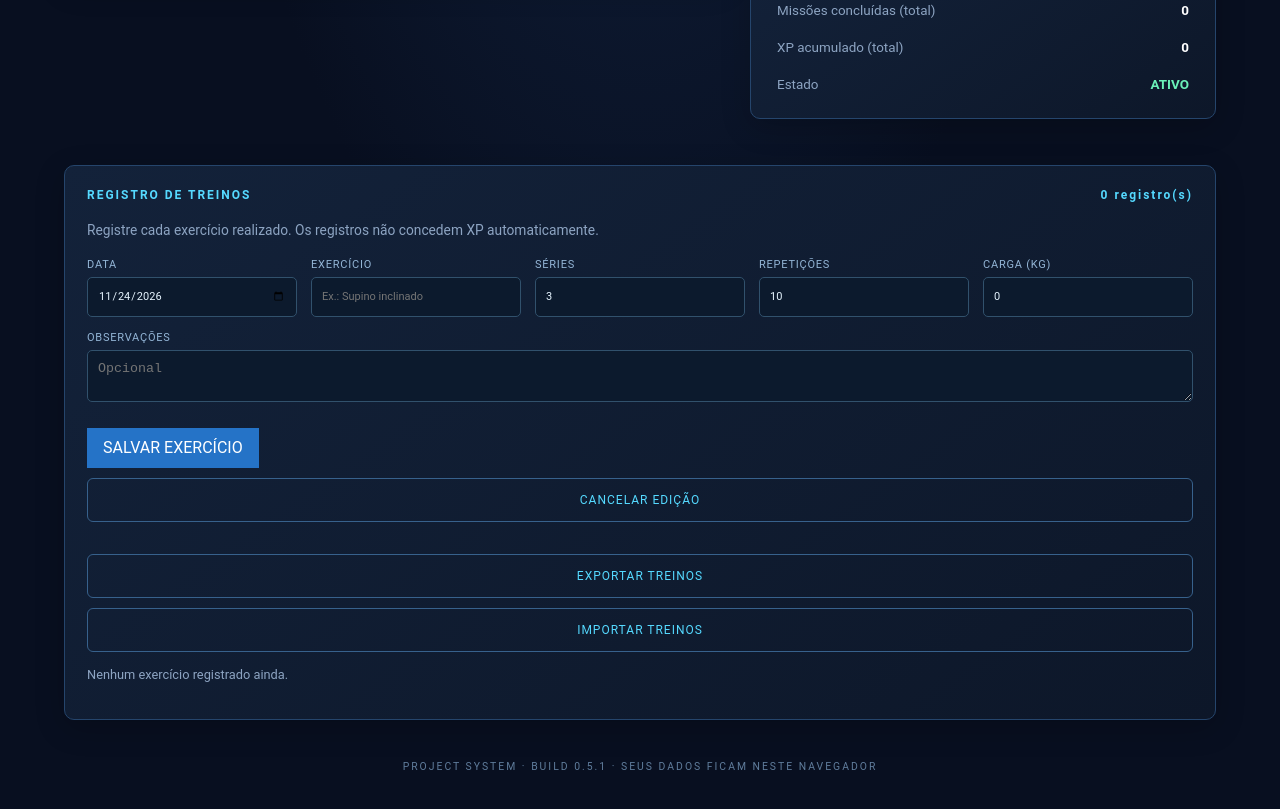
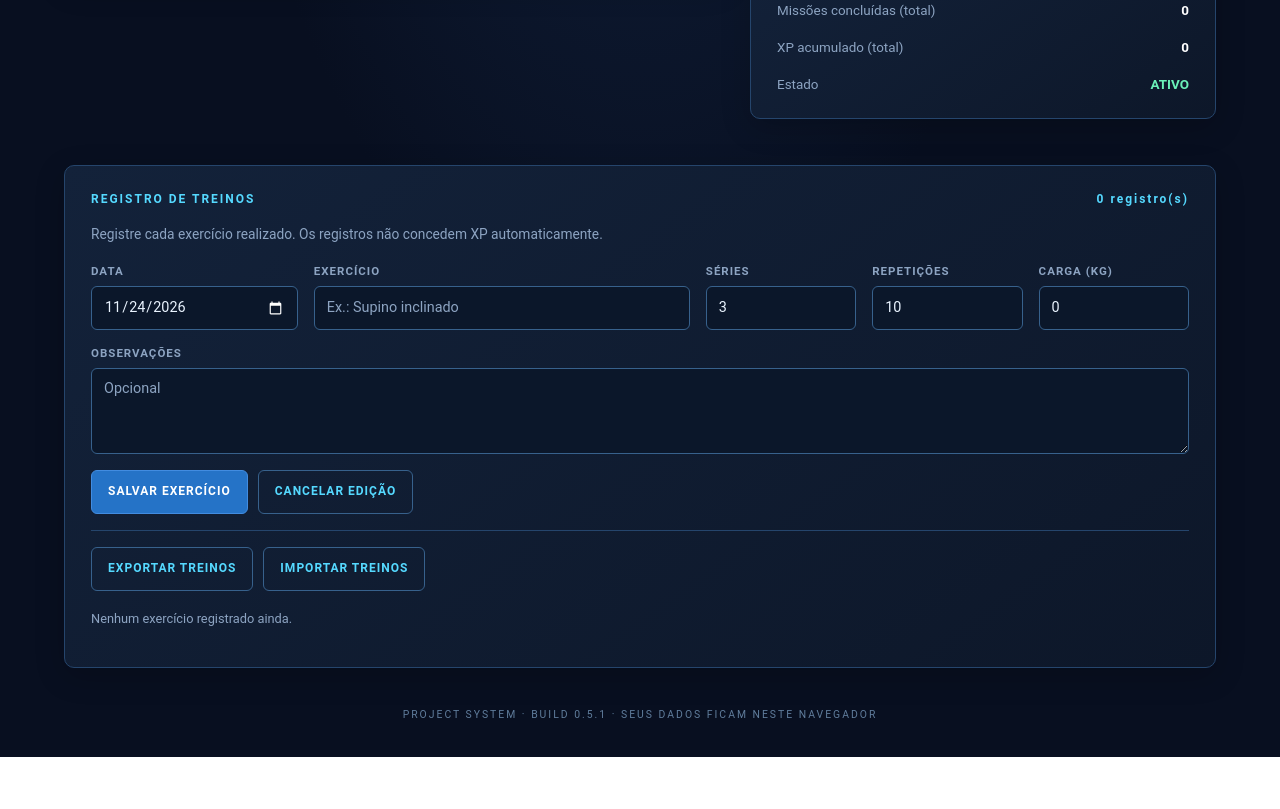
Before and after one commit to lipetocode/systemSoloLeveling, a website: page index.html in a window 1280 px wide. Shown: the part 952-1761 px from the top of the page. After the commit the page ends 1709 px from the top, so only its background shows below. Drawn offline with Linux system fonts and the light colour scheme.

Commit message:
Release v0.5.1 - CSS Hotfix

```diff
--- a/css/style.css
+++ b/css/style.css
@@ -6,5 +6,27 @@
 /* v0.4: apenas novos controles, preservando a interface clássica */
 .backup-actions{display:flex;flex-wrap:wrap;gap:8px;margin:16px 0 4px}.backup-actions .outline-btn{font-size:11px;padding:0 12px;flex:1 1 145px}.stats-grid{grid-template-columns:repeat(2,minmax(0,1fr))}@media(min-width:650px){.stats-grid{grid-template-columns:repeat(4,minmax(0,1fr))}}
 
-/* Build 0.5 — workout registry */
-.workout-panel{margin-top:24px;padding:22px}.workout-form{display:grid;grid-template-columns:repeat(5,minmax(0,1fr));gap:14px;margin:20px 0}.workout-form label{color:#94b6d7;font-size:11px;letter-spacing:.07em}.workout-form input,.workout-form textarea{display:block;box-sizing:border-box;width:100%;color:#e7f5ff;background:#0c1a2d;border:1px solid #31516c;border-radius:5px;padding:10px;margin-top:6px;min-height:40px}.workout-form input:focus,.workout-form textarea:focus{outline:1px solid #41c8ff}.workout-wide{grid-column:1/-1}.workout-buttons{grid-column:1/-1;display:flex;flex-wrap:wrap;gap:10px;margin:12px 0}.workout-item{border-top:1px solid #294057;padding:14px 0;display:flex;justify-content:space-between;align-items:center;gap:12px}.workout-info{display:flex;flex-direction:column;gap:4px;color:#e7f5ff}.workout-info span,.workout-info small{color:#a1b6c9}.workout-actions{display:flex;flex-wrap:wrap;gap:6px}@media(max-width:750px){.workout-form{grid-template-columns:repeat(2,minmax(0,1fr))}.workout-form label:nth-child(2){grid-column:1/-1}.workout-item{align-items:flex-start;flex-direction:column}}
+/* Build 0.5.1 — workout registry visual hotfix */
+#treinos {margin-top:24px; color-scheme:dark;}
+#treinos .workout-form {display:grid;grid-template-columns:minmax(145px,1.1fr) minmax(180px,2fr) repeat(3,minmax(90px,.8fr));gap:16px;margin:22px 0 16px;align-items:start;}
+#treinos .workout-form label {display:flex;flex-direction:column;gap:8px;min-width:0;color:var(--muted);font-size:.72rem;font-weight:700;letter-spacing:1px;}
+#treinos .workout-form input,#treinos .workout-form textarea {display:block;width:100%;min-width:0;min-height:44px;margin:0;padding:11px 12px;border:1px solid #37618c;border-radius:6px;background:#0b172a;color:var(--text);font:400 .9rem Roboto,Arial,sans-serif;letter-spacing:normal;}
+#treinos .workout-form textarea {min-height:86px;resize:vertical;}
+#treinos .workout-form input::placeholder,#treinos .workout-form textarea::placeholder {color:#8da4c2;opacity:1;}
+#treinos .workout-form input:focus,#treinos .workout-form textarea:focus {outline:2px solid var(--cyan);outline-offset:2px;}
+#treinos .workout-wide,#treinos .workout-form .workout-buttons {grid-column:1/-1;}
+#treinos .workout-buttons {display:flex;flex-wrap:wrap;gap:10px;align-items:center;}
+#treinos .workout-buttons button,#treinos .workout-actions button {width:auto;min-height:44px;line-height:1.3;padding:12px 16px;border-radius:6px;font-size:.75rem;font-weight:700;letter-spacing:1px;white-space:normal;text-align:center;}
+#treinos .workout-buttons button:focus-visible,#treinos .workout-actions button:focus-visible {outline:2px solid var(--cyan);outline-offset:2px;}
+#treinos > .workout-buttons {border-top:1px solid var(--border);padding-top:16px;}
+#treinos .workout-item {border-top:1px solid var(--border);padding:14px 0;display:flex;justify-content:space-between;align-items:center;gap:12px;}
+#treinos .workout-info {display:flex;flex-direction:column;gap:5px;min-width:0;overflow-wrap:anywhere;}
+#treinos .workout-info span,#treinos .workout-info small {color:var(--muted);}
+#treinos .workout-actions {display:flex;flex-wrap:wrap;gap:8px;}
+#treinos .workout-list {margin-top:18px;}
+@media(max-width:850px){#treinos .workout-form {grid-template-columns:repeat(2,minmax(0,1fr));}#treinos .workout-form label:nth-child(2){grid-column:1/-1;}}
+@media(max-width:480px){#treinos .workout-form {gap:12px;}#treinos .workout-buttons button {flex:1 1 100%;}#treinos .workout-item {align-items:flex-start;flex-direction:column;}#treinos .panel-heading {gap:10px;flex-wrap:wrap;}}
+/* Ajustes de contraste e telas estreitas. */
+#treinos .outline-btn{border:1px solid #37618c;}
+#treinos .system-btn{border:1px solid #428ce0;}
+@media(max-width:480px){#treinos .workout-form{grid-template-columns:minmax(0,1fr);}#treinos .workout-actions{width:100%;}#treinos .workout-actions button{flex:1 1 auto;}}
```
